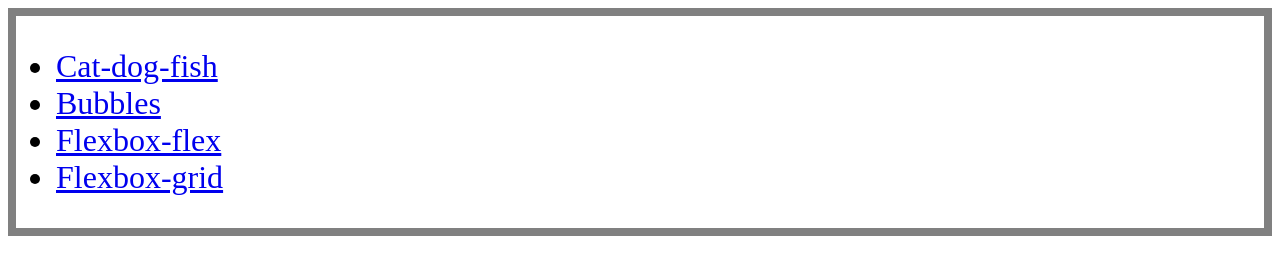
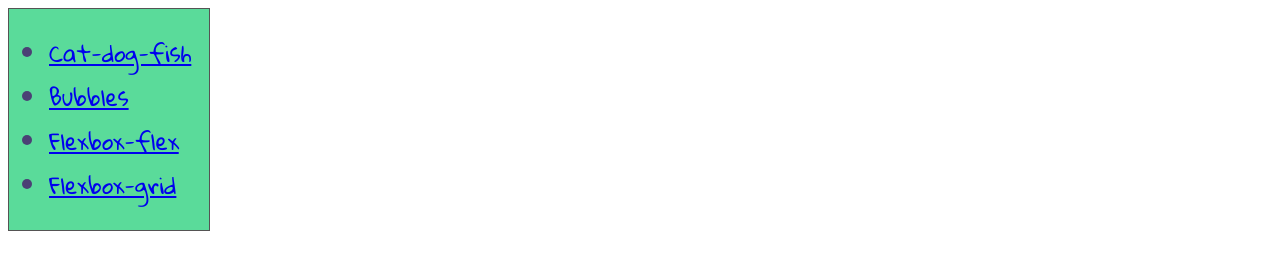
Before and after one commit to elyashar/FrontendMasters, a website built with Vite: page index.html in a window 1280 px wide. Built offline with nearby package versions, Linux system fonts and the light colour scheme.

Commit message:
add font

```diff
--- a/style.css
+++ b/style.css
@@ -1,3 +1,10 @@
+body {
+    font-family: Gloria Hallelujah;
+    color: rgb(75, 64, 117);
+    /* text-decoration: none; */
+}
+
+
 .gloria-hallelujah-regular {
     font-family: "Gloria Hallelujah", cursive;
     font-weight: 400;
@@ -7,7 +14,9 @@
 .list {
     display: flex;
     justify-content: left;
+    width: 200px;
+    background-color: rgb(90, 219, 154);
     /* padding: 10rem; */
-    font: 2rem solid grey;
-    border: 0.5rem solid grey;
+    font-size: 1.4rem;
+    border: 0.1rem solid rgb(85, 84, 84);
 }
```
Also changed, not shown: index.html (+1 -0 lines).
